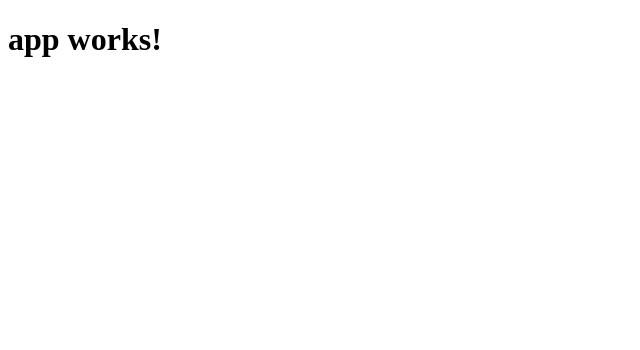
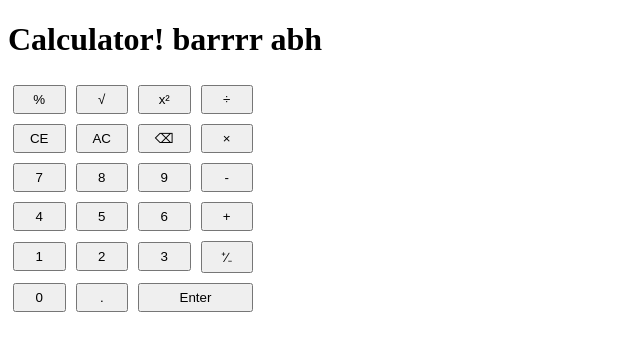
Before and after one commit to jacktho/calculator, an Angular app: page / in a window 1280 px wide. Shown: the top 350 px of the page, without its empty margins (0-640 px from the left). Built offline with nearby package versions, Linux system fonts and the light colour scheme.

Commit message:
initial setup

```diff
--- a/src/app/app.component.css
+++ b/src/app/app.component.css
@@ -0,0 +1,22 @@
+.main-calculator {
+  display: flex;
+  align-items: center;
+  justify-content: center;
+  flex-direction: row;
+  flex-wrap: wrap;
+  flex-flow: row wrap;
+  align-content: flex-end;
+  width: 250px;
+  padding: 0;
+  margin: 0;
+}
+
+button {
+  flex-basis: 21%;
+  padding: 2%;
+  margin: 2%;
+}
+
+.stretch {
+  flex-grow: 1;
+}
--- a/src/app/app.component.html
+++ b/src/app/app.component.html
@@ -1,3 +1,30 @@
 <h1>
   {{title}}
+  barrrr abh
 </h1>
+
+<div class="main-calculator">
+  <button>%</button>
+  <button>&#8730;</button>
+  <button>x&#178;</button>
+  <button>&#247;</button>
+  <button>CE</button>
+  <button>AC</button>
+  <button>&#9003;</button>
+  <button>&#215;</button>
+  <button>7</button>
+  <button>8</button>
+  <button>9</button>
+  <button>-</button>
+  <button>4</button>
+  <button>5</button>
+  <button>6</button>
+  <button>+</button>
+  <button>1</button>
+  <button>2</button>
+  <button>3</button>
+  <button>&#8314;&#8725;&#8331;</button>
+  <button>0</button>
+  <button>.</button>
+  <button class="stretch">Enter</button>
+</div>
--- a/src/app/app.component.ts
+++ b/src/app/app.component.ts
@@ -6,5 +6,5 @@ import { Component } from '@angular/core';
   styleUrls: ['./app.component.css']
 })
 export class AppComponent {
-  title = 'app works!';
+  title = 'Calculator!';
 }
--- a/src/styles.css
+++ b/src/styles.css
@@ -1 +1,2 @@
 /* You can add global styles to this file, and also import other style files */
+body {}
```
